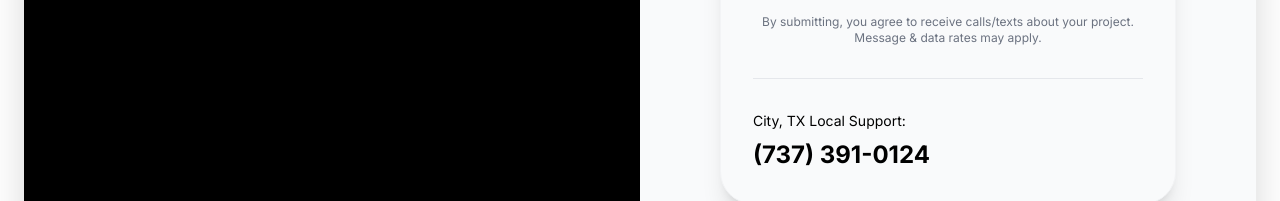
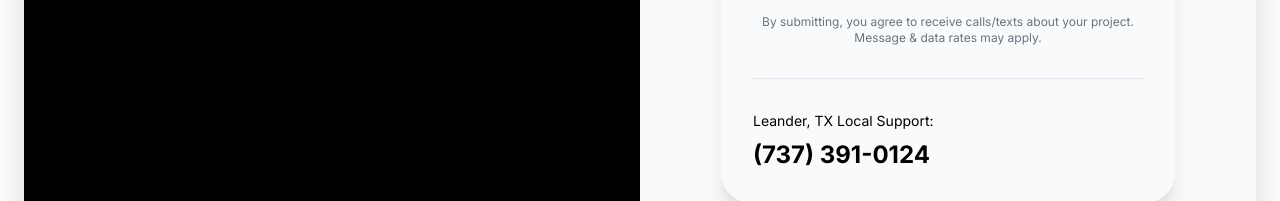
Before and after one commit to jarld180/leander-tx-concrete-contractor, a React (Vite) app: page / in a window 1280 px wide. Shown: the part 10902-11103 px from the top of the page. Built offline with nearby package versions, Linux system fonts and the light colour scheme; a web font is replaced by a local one.

Commit message:
Fix city name in LeadForm

```diff
--- a/src/components/LeadForm.tsx
+++ b/src/components/LeadForm.tsx
@@ -9,7 +9,7 @@ interface LeadFormProps {
 const LeadForm: React.FC<LeadFormProps> = ({
   title = "Request a Free Quote",
   phone = "(737) 391-0124",
-  city = "City"
+  city = "Leander"
 }) => {
   const [formData, setFormData] = useState({
     name: '',
```
